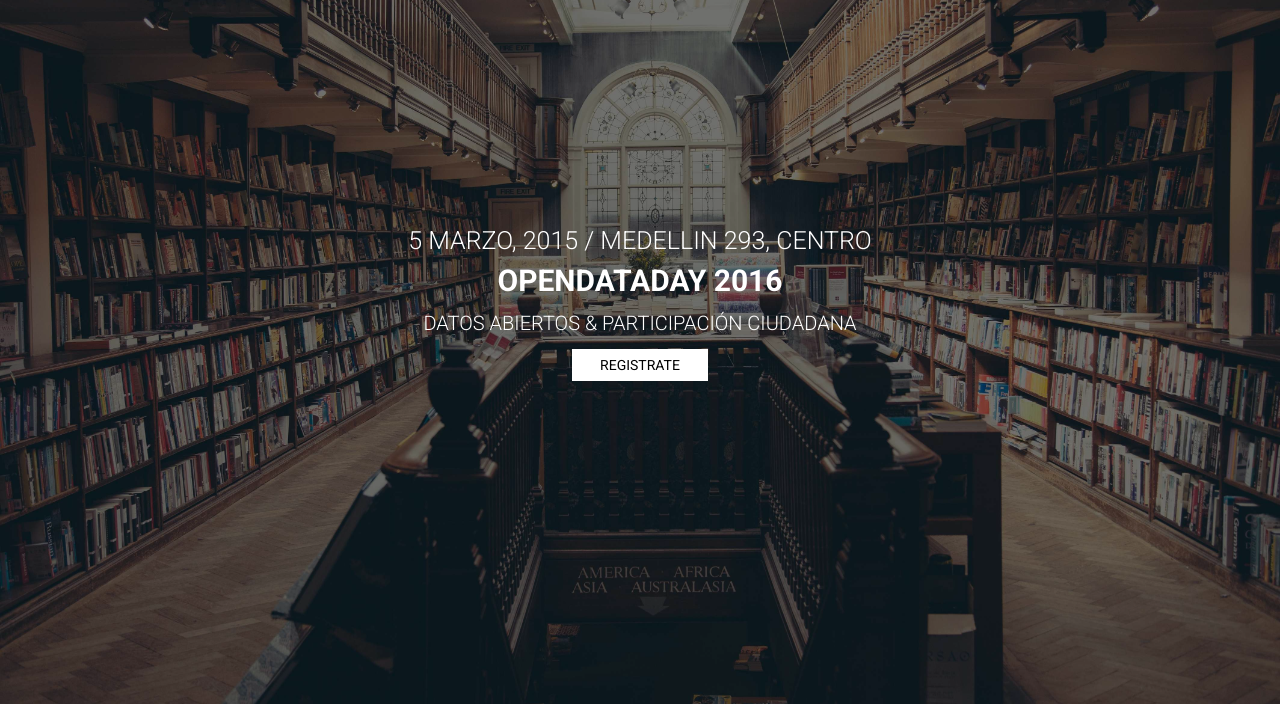
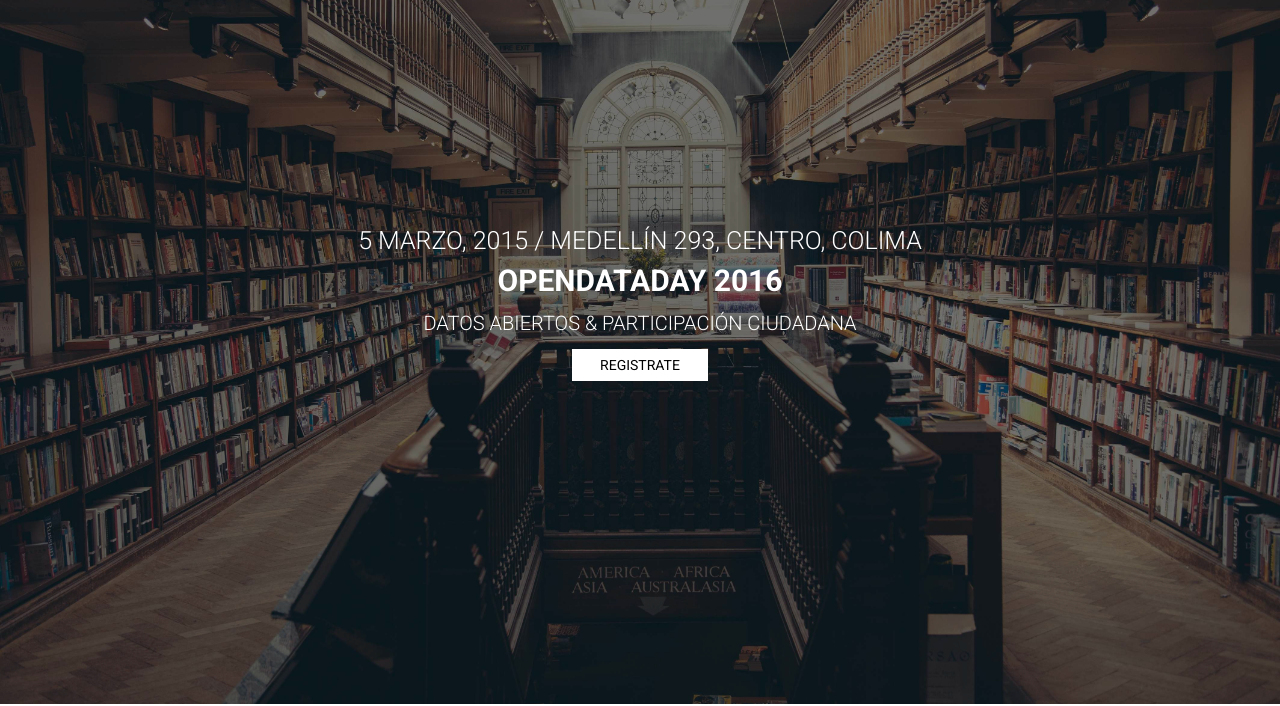
Before and after one commit to caarloshugo/opendataday-colima, a website: page index.html in a window 1280 px wide. Shown: the part 96-802 px from the top of the page. Drawn offline with Linux system fonts and the light colour scheme; files whose address does not match are found by name.

Commit message:
dirección

```diff
--- a/index.html
+++ b/index.html
@@ -58,7 +58,7 @@
     <header id="site-header" class="site-header valign-center">
         <div class="intro">
 
-            <h2>5 Marzo, 2015 / Medellin 293, Centro</h2>
+            <h2>5 Marzo, 2015 / Medellín 293, Centro, Colima</h2>
 
             <h1>OpenDataDay 2016</h1>
 
```
